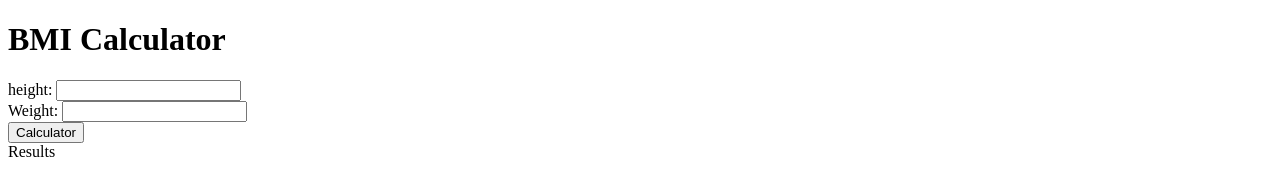
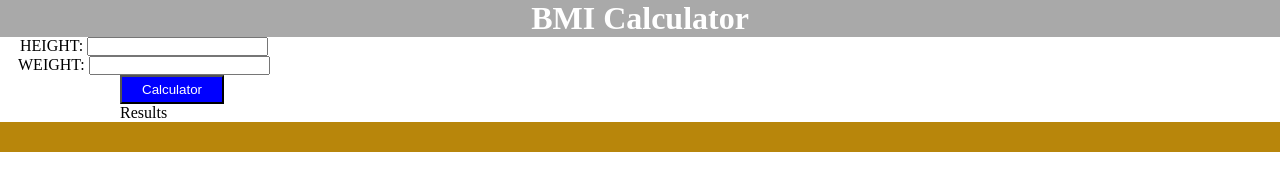
Before and after one commit to Mosaref1/javascript-tut, a plain HTML site: page project/02-project/index.html in a window 1280 px wide. Drawn offline with Linux system fonts and the light colour scheme.

Commit message:
add new commit

```diff
--- a/project/02-project/app.js
+++ b/project/02-project/app.js
@@ -1,15 +1,19 @@
-const form = document.querySelector('form')
+const form = document.querySelector("form")
 
-form.addEventListener('submit',function (e) {
+
+
+form.addEventListener('submit', function (e){
     e.preventDefault;
 
-    const height = parseInt(document.querySelector('#height'))
-    const wight = parseInt(document.querySelector('#weight'))
-    const result = document.querySelector("#Result")
+    let height =parseInt(document.querySelector("#height").value);
+    let weight = parseInt(document.querySelector("#weight").value);
+    let result = document.querySelector("#Result");
 
+    if (height==='' || height < 0 || isNaN(height)) {
+        result.innerHTML='pls give vild number hight'
+    } else if (weight==='' || weight < 0 || isNaN(weight)) {
+        result.innerHTML=`pls vild weight ${weight}`
+    } else {
 
-    if (height === "" || height < 0 || isNaN(height)){
-        result.innerHTML=`plase give vile number ${height}`
     }
-    // result.innerHTML=`$(height)`
 })
--- a/project/02-project/index.html
+++ b/project/02-project/index.html
@@ -4,6 +4,7 @@
     <meta charset="UTF-8">
     <meta name="viewport" content="width=device-width, initial-scale=1.0">
     <title>BMI Calculator</title>
+    <link rel="stylesheet" href="style.css">
 </head>
 <body>
     <header>
@@ -11,16 +12,16 @@
     </header>
     <div class="conatiner">
     <form>
-        <label>height:</label>
+        <label class="h_lable">height:</label>
         <input type="text" id="height">
         <br>
-        <label for="weight">Weight:</label>
+        <label class="w_lable">Weight:</label>
         <input type="text" id="weight">
         <br>
-        <button>Calculator</button>
+        <button class="cal">Calculator</button>
         <br>
-        <label>Results</label>
-        <span id="Result"></span>
+        <label class="res">Results</label>
+        <p id="Result"> </p>
     </form>
     </div>
     <script src="app.js"></script>
--- a/project/02-project/style.css
+++ b/project/02-project/style.css
@@ -0,0 +1,40 @@
+*{
+    margin: 0;
+    padding: 0;
+    box-sizing: border-box;
+}
+header{
+    text-align: center;
+    background-color: darkgray;
+    color: white;
+}
+.h_lable{
+    text-transform: uppercase;
+    margin-left: 20px;
+}
+.w_lable{
+    margin-left: 18px;
+    text-transform: uppercase;
+}
+.cal{
+    text-align: center;
+    background-color: blue;
+    color: #fff;
+    padding:5px 20px;
+    margin-left: 120px;
+    /* margin: auto; */
+}
+span{
+    display: inline-block;
+    background-color: red;
+}
+.res{
+    text-align: center;
+    margin-left: 120px;
+    /* display: inline-block; */
+}
+#Result{
+    text-align: center;
+    background-color: darkgoldenrod;
+    height: 30px;
+}
```
Also changed, not shown: project/digital watch/app.js (added), project/digital watch/index.html (added), project/digital watch/style.css (added).
